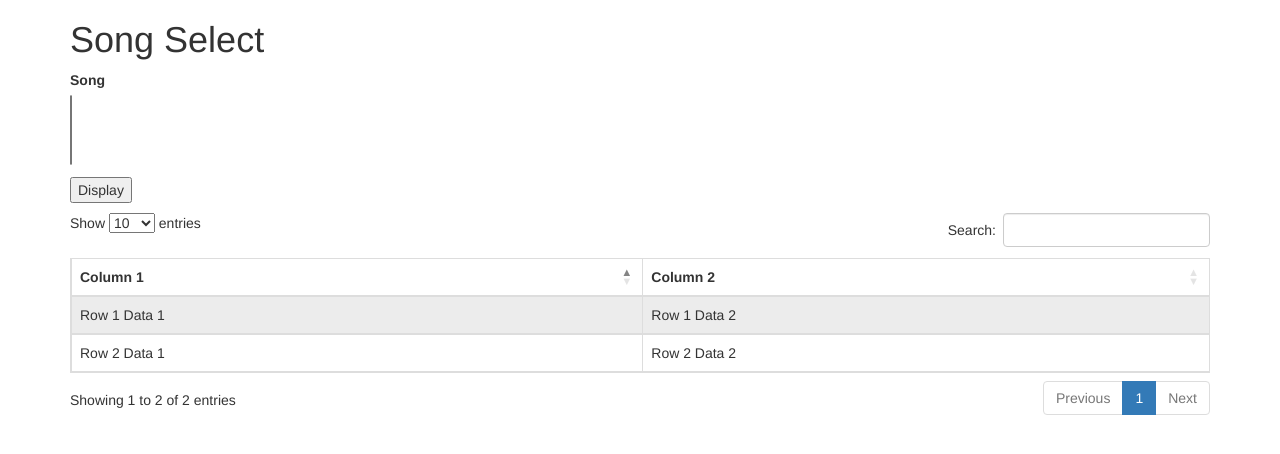
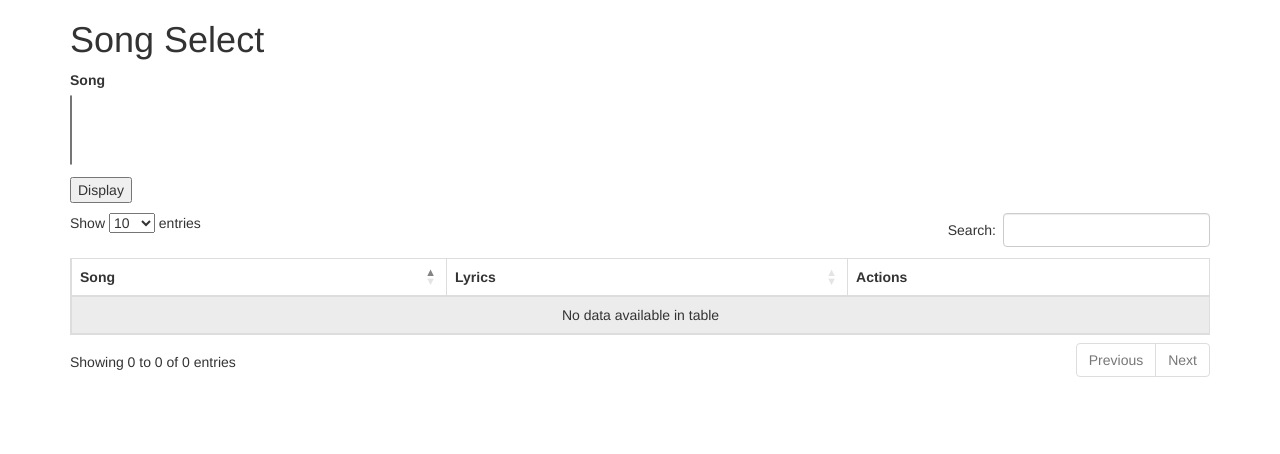
Before and after one commit to helloqx/website-test, a Flask app: page / in a window 1280 px wide. Shown: the top 454 px of the page. Run offline with Flask 2, Linux system fonts and the light colour scheme; data that the repository does not hold is empty; some libraries are stand-ins or nearby versions.

Commit message:
Populate datatable

```diff
--- a/app/routes.py
+++ b/app/routes.py
@@ -7,9 +7,10 @@ from datetime import datetime
 @app.route('/')
 @app.route('/index')
 def index():
+    all_songs = Song.query.all()
     form = SongSelectForm()
-    form.song.choices = [(s.id, s.title) for s in Song.query.order_by('title')]
-    return render_template('index.html', title='Home', form=form)
+    form.song.choices = [(s.id, s.title) for s in all_songs]
+    return render_template('index.html', title='Home', form=form, songs=all_songs)
 
 @app.route('/display', methods=['GET', 'POST'])
 def display():
@@ -20,4 +21,4 @@ def display():
         for verse in song.lyrics.split("\n\n"):
         	slide = Song(title=song.title, lyrics=verse)
         	all_songs.append(slide)
-    return render_template('display.html', title='Display', songs=all_songs, slide_title='Worship', subtitle=datetime.utcnow())
+    return render_template('display.html', title='Display', slides=all_songs, slide_title='Worship', subtitle=datetime.utcnow())
--- a/app/templates/base.html
+++ b/app/templates/base.html
@@ -15,9 +15,3 @@
 {{ super() }}
 <link rel="stylesheet" type="text/css" href="https://cdn.datatables.net/1.10.16/css/dataTables.bootstrap.min.css">
 {% endblock %}
-
-{% block scripts %}
-{{ super() }}
-<script type="text/javascript" src="https://cdn.datatables.net/1.10.16/js/jquery.dataTables.min.js"></script>
-<script type="text/javascript" src="https://cdn.datatables.net/1.10.16/js/dataTables.bootstrap.min.js"></script>
-{% endblock %}
--- a/app/templates/index.html
+++ b/app/templates/index.html
@@ -12,32 +12,35 @@
         	{{ form.submit() }}
         </p>
     </form>
-    <table id="table_id" class="table table-striped table-bordered">
+    <table id="all_songs" class="table table-striped table-bordered">
         <thead>
             <tr>
-            <th>Column 1</th>
-            <th>Column 2</th>
+                <th>Song</th>
+                <th>Lyrics</th>
+                <th>Actions</th>
             </tr>
         </thead>
         <tbody>
-        <tr>
-            <td>Row 1 Data 1</td>
-            <td>Row 1 Data 2</td>
-        </tr>
-        <tr>
-            <td>Row 2 Data 1</td>
-            <td>Row 2 Data 2</td>
-        </tr>
+            {% for song in songs %}
+                {% include '_song.html' %}
+            {% endfor %}
         </tbody>
     </table>
-    </script>
 {% endblock %}
 
 {% block scripts %}
 {{ super() }}
+<script type="text/javascript" src="https://cdn.datatables.net/1.10.16/js/jquery.dataTables.min.js"></script>
+<script type="text/javascript" src="https://cdn.datatables.net/1.10.16/js/dataTables.bootstrap.min.js"></script>
 <script>
     $(document).ready( function () {
-        $('#table_id').DataTable();
+        $('#all_songs').DataTable();
+    } );
+
+    $('#all_songs').dataTable( {
+        "columnDefs": [
+            { "orderable": false, "targets": 2 }
+        ]
     } );
 </script>
 {% endblock %}
```
Also changed, not shown: app/templates/_song.html (added, +19 -0 lines). Lines whose indentation alone changed are shown as unchanged.
